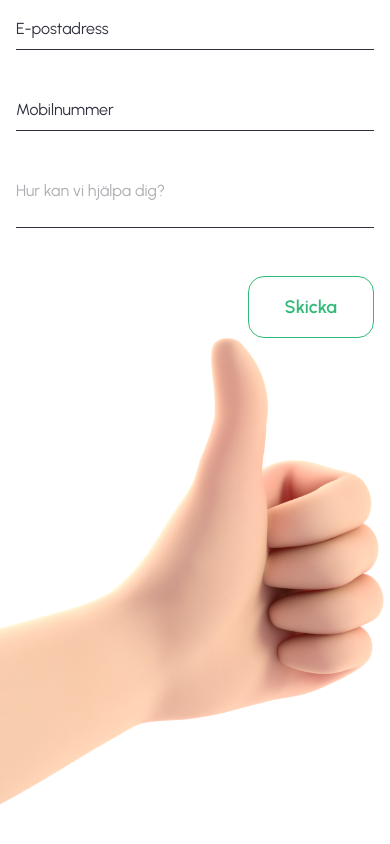
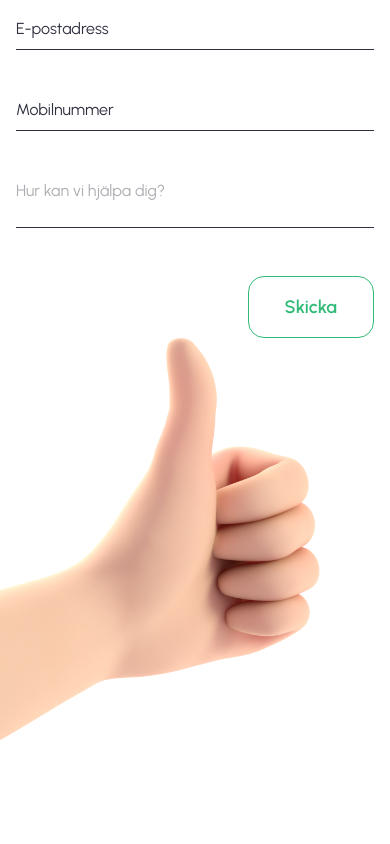
Before and after one commit to nytrek/finslipa, a Next.js app: page / in a window 390 px wide. Shown: the part 6361-7205 px from the top of the page. After the commit the page ends 7173 px from the top, so only its background shows below. Built offline with nearby package versions, Linux system fonts and the light colour scheme.

Commit message:
adjust thumb image

```diff
--- a/src/components/contact/contact.tsx
+++ b/src/components/contact/contact.tsx
@@ -66,7 +66,7 @@ export const Contact: React.FC<React.HTMLAttributes<HTMLDivElement>> = ({
       </div>
       <img
         alt="thumb"
-        className="absolute -left-48 max-w-xl md:left-0"
+        className="absolute -left-48 max-w-lg md:left-0 md:max-w-xl"
         src="/thumb.png"
       />
     </Container>
```
